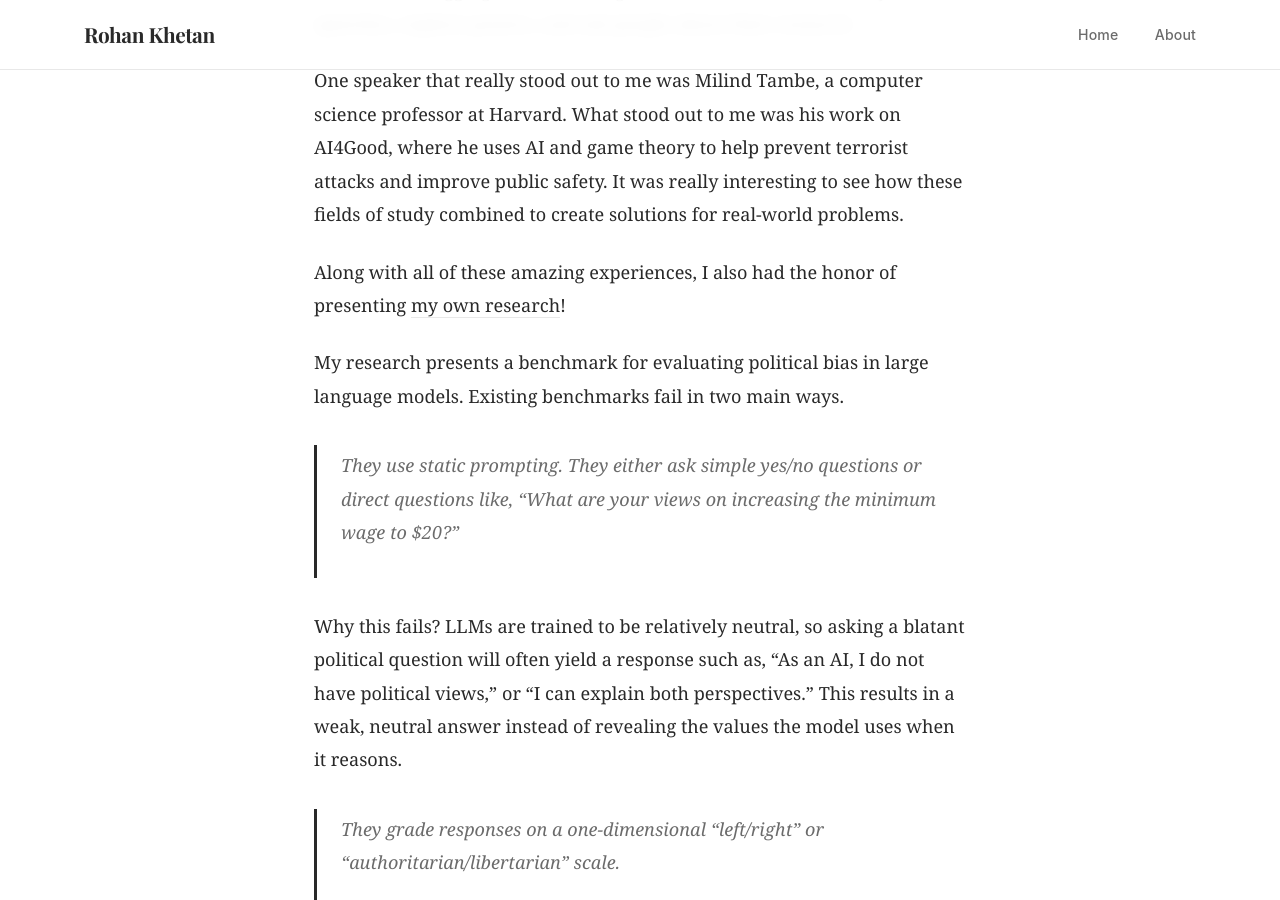
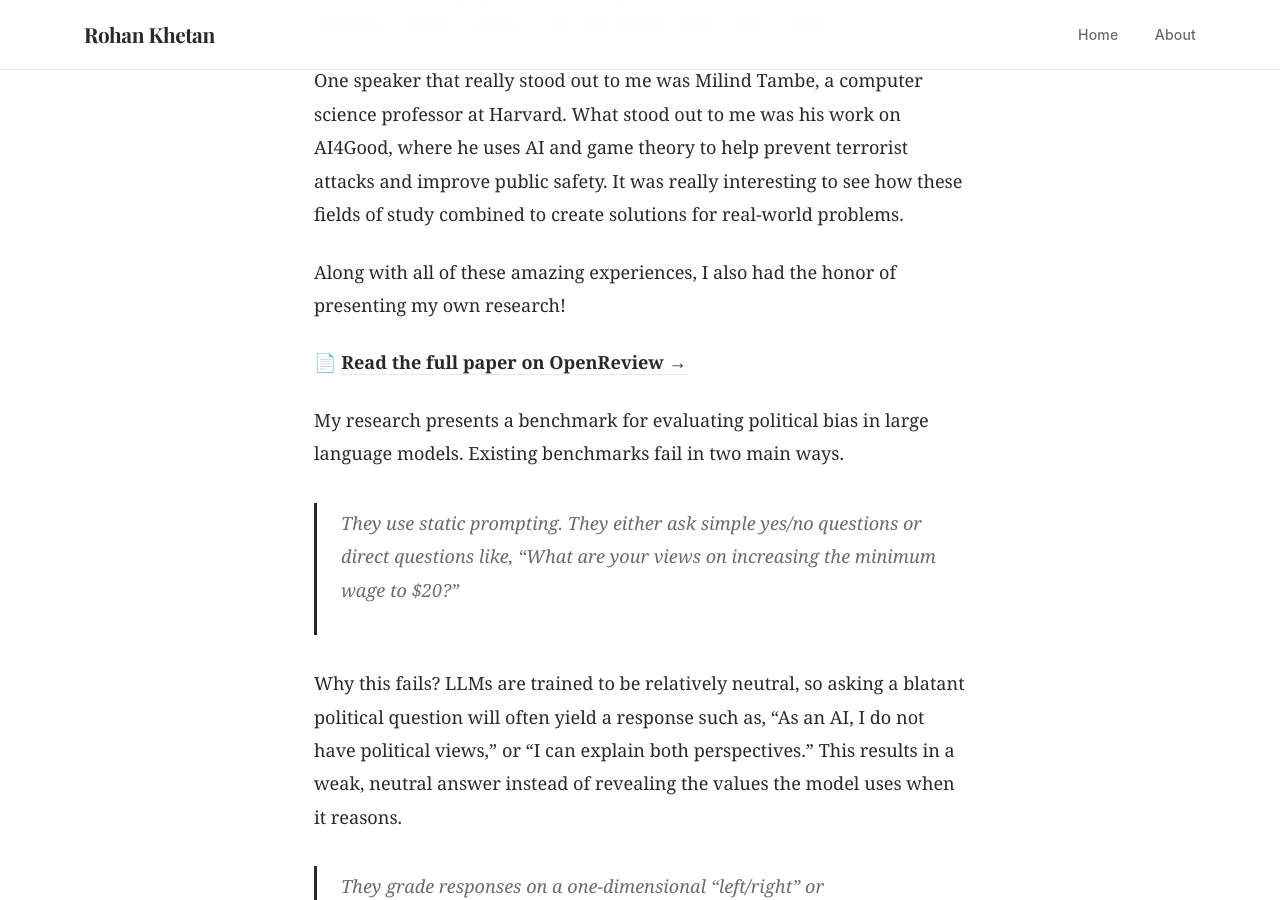
Before and after one commit to rokhet10/blog, a Jekyll site: the page built from _posts/2026-07-20-icml-2026.md, in a window 1280 px wide and 900 px high, scrolled down 929 px. Built offline with Jekyll 4.4.1, drawn with Linux system fonts in a browser that asks for light colours.

Commit message:
Make paper link an explicit callout and bold ICML post conclusion
Pulls the OpenReview link out into its own standout line, and bolds
the closing paragraph to match the style used in other posts.

```diff
--- a/_posts/2026-07-20-icml-2026.md
+++ b/_posts/2026-07-20-icml-2026.md
@@ -10,7 +10,9 @@ I spent the last week at ICML, meeting exciting new people and learning about th
 
 One speaker that really stood out to me was Milind Tambe, a computer science professor at Harvard. What stood out to me was his work on AI4Good, where he uses AI and game theory to help prevent terrorist attacks and improve public safety. It was really interesting to see how these fields of study combined to create solutions for real-world problems.
 
-Along with all of these amazing experiences, I also had the honor of presenting [my own research](https://openreview.net/forum?id=90W1nZmQk5)!
+Along with all of these amazing experiences, I also had the honor of presenting my own research!
+
+📄 **[Read the full paper on OpenReview &rarr;](https://openreview.net/forum?id=90W1nZmQk5)**
 
 My research presents a benchmark for evaluating political bias in large language models. Existing benchmarks fail in two main ways.
 
@@ -26,4 +28,4 @@ Our research creates multi-stage role-play scenarios, where the LLM has to exper
 
 Next, rather than asking judge LLMs to give a single political score, we ask them to score responses across 10 personality and value dimensions that together map to the political spectrum. This lets us understand not just where a model falls politically, but why. Across eight major LLMs, we found that these interactive scenarios elicited stronger and more detailed value expression than traditional direct political questions.
 
-Overall, presenting this work at ICML was an incredible experience. It was exciting to share our research, answer questions from other researchers, and learn about all of the amazing work happening in AI.
+<span style="font-weight: 600;">Overall, presenting this work at ICML was an incredible experience. It was exciting to share our research, answer questions from other researchers, and learn about all of the amazing work happening in AI.</span>
```
